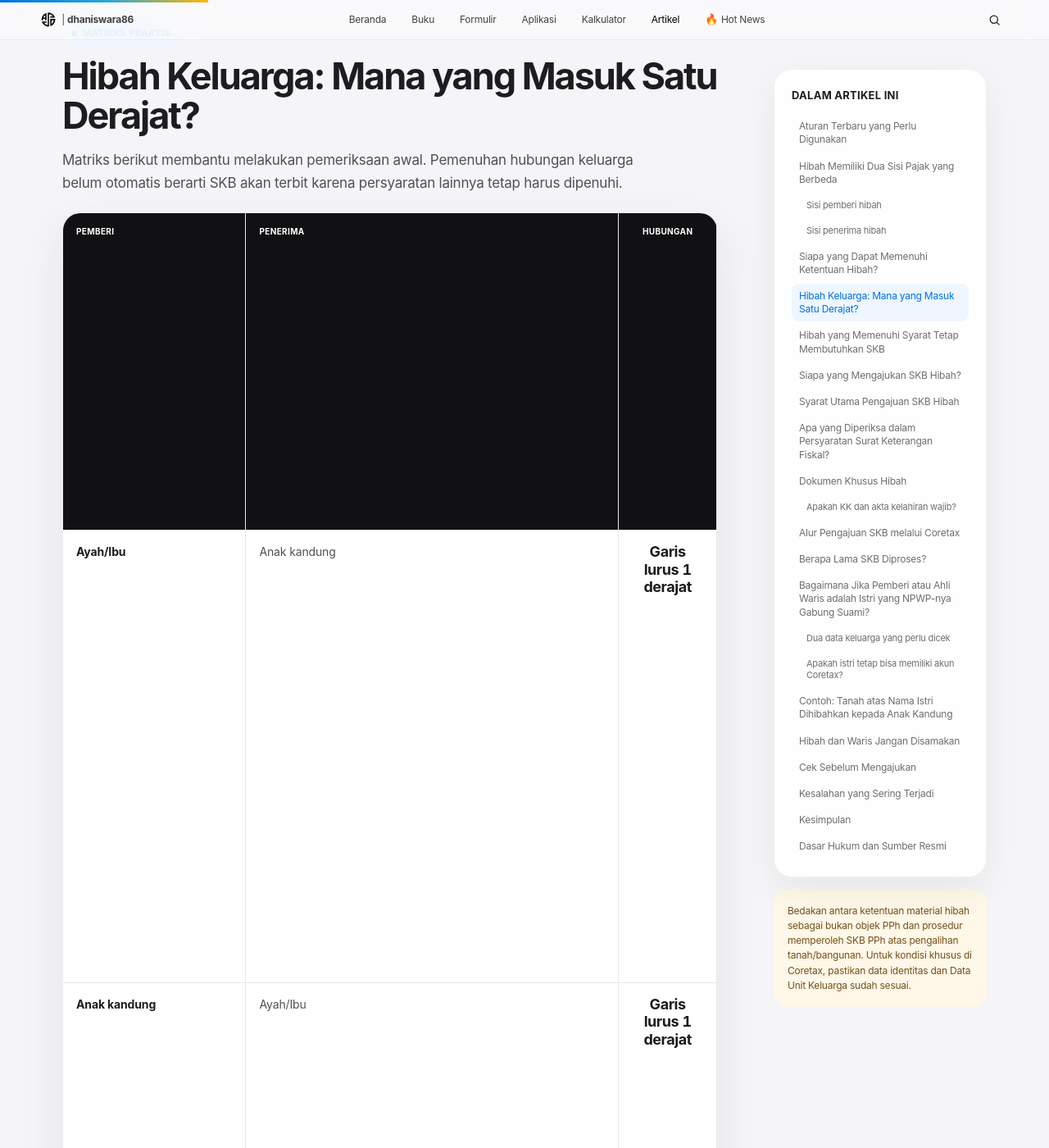
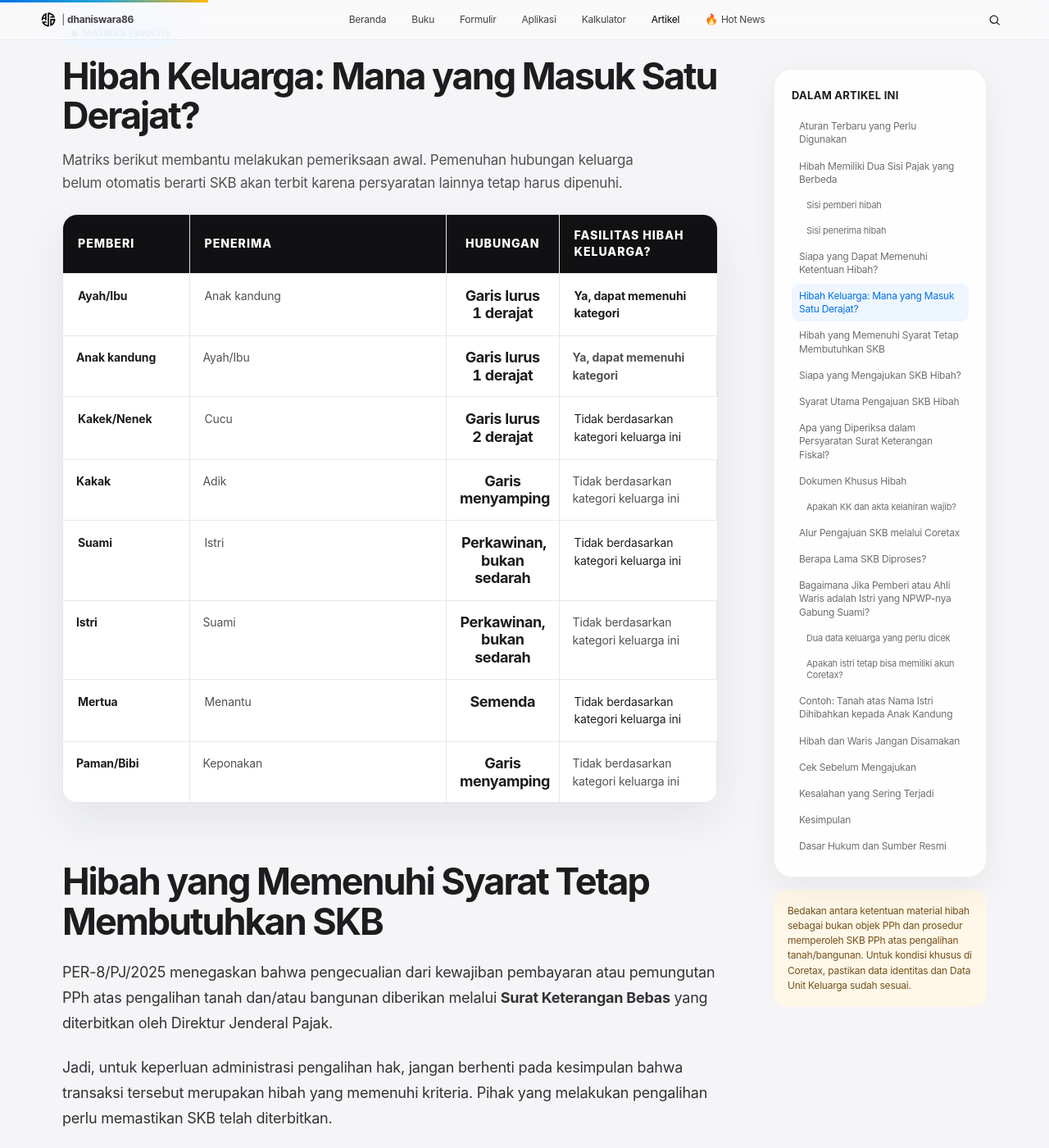
Before and after one commit to dhaniswara86/dhaniswara86.github.io, a Jekyll site: the page built from _artikel/skb-hibah-tanah-bangunan-coretax.md, in a window 1280 px wide and 1400 px high, scrolled down 4335 px. Shown: the whole window at 82% size. Built offline with Jekyll 4.4.1, drawn with Linux system fonts in a browser that asks for light colours; some of the changed lines change nothing that is shown.

Commit message:
Update skb-hibah-tanah-bangunan-coretax.md

```diff
--- a/_artikel/skb-hibah-tanah-bangunan-coretax.md
+++ b/_artikel/skb-hibah-tanah-bangunan-coretax.md
@@ -53,10 +53,152 @@ hero_stats:
 sidebar_note: "Bedakan antara ketentuan material hibah sebagai bukan objek PPh dan prosedur memperoleh SKB PPh atas pengalihan tanah/bangunan. Untuk kondisi khusus di Coretax, pastikan data identitas dan Data Unit Keluarga sudah sesuai."
 
 custom_css:
-  - /assets/css/jasakonstruksi.css?v=20260810-1
+  - /assets/css/jasakonstruksi.css?v=20260813-2
 ---
 
 <div class="jk-article">
+
+<style>
+/* =========================================================
+   TABEL ARTIKEL SKB HIBAH — OVERRIDE KHUSUS
+   Mencegah kolom terlalu sempit, kata pecah per huruf,
+   dan tinggi baris/header yang tidak proporsional.
+   ========================================================= */
+
+.jk-article .kb-table-wrap {
+  width: 100%;
+  margin: 24px 0 30px;
+  overflow-x: auto;
+  -webkit-overflow-scrolling: touch;
+  border: 1px solid #e5e7eb;
+  border-radius: 18px;
+  background: #fff;
+}
+
+.jk-article table.kb-table {
+  width: 100% !important;
+  min-width: 0 !important;
+  table-layout: fixed !important;
+  border-collapse: collapse !important;
+  border-spacing: 0 !important;
+  margin: 0 !important;
+}
+
+.jk-article table.kb-table thead {
+  display: table-header-group !important;
+}
+
+.jk-article table.kb-table tbody {
+  display: table-row-group !important;
+}
+
+.jk-article table.kb-table tr {
+  display: table-row !important;
+  height: auto !important;
+  min-height: 0 !important;
+}
+
+.jk-article table.kb-table th,
+.jk-article table.kb-table td {
+  display: table-cell !important;
+  height: auto !important;
+  min-height: 0 !important;
+  padding: 16px 18px !important;
+  vertical-align: top !important;
+  line-height: 1.45 !important;
+  white-space: normal !important;
+  word-break: normal !important;
+  overflow-wrap: break-word !important;
+  hyphens: none !important;
+  border-right: 1px solid #e5e7eb !important;
+  border-bottom: 1px solid #e5e7eb !important;
+}
+
+.jk-article table.kb-table th:last-child,
+.jk-article table.kb-table td:last-child {
+  border-right: 0 !important;
+}
+
+.jk-article table.kb-table tbody tr:last-child td {
+  border-bottom: 0 !important;
+}
+
+.jk-article table.kb-table thead th {
+  background: #111113 !important;
+  color: #fff !important;
+  font-size: 0.88rem !important;
+  font-weight: 800 !important;
+  letter-spacing: 0.07em !important;
+  text-transform: uppercase !important;
+  text-align: left !important;
+  vertical-align: middle !important;
+  padding-top: 15px !important;
+  padding-bottom: 15px !important;
+}
+
+.jk-article table.kb-table tbody td {
+  background: #fff !important;
+  color: #55565a !important;
+  font-size: 0.98rem !important;
+  font-weight: 400 !important;
+}
+
+.jk-article table.kb-table tbody td:first-child {
+  color: #252529 !important;
+  font-weight: 700 !important;
+}
+
+/* Matriks hubungan keluarga: kolom hasil dibuat paling lega. */
+.jk-article table.kb-table-family col:nth-child(1) { width: 19%; }
+.jk-article table.kb-table-family col:nth-child(2) { width: 21%; }
+.jk-article table.kb-table-family col:nth-child(3) { width: 25%; }
+.jk-article table.kb-table-family col:nth-child(4) { width: 35%; }
+
+/* Tabel kondisi NPWP istri: kolom penjelasan dan tindakan dibuat seimbang. */
+.jk-article table.kb-table-wife col:nth-child(1) { width: 27%; }
+.jk-article table.kb-table-wife col:nth-child(2) { width: 36%; }
+.jk-article table.kb-table-wife col:nth-child(3) { width: 37%; }
+
+/* Tabel dua kolom. */
+.jk-article table.kb-table-two col:nth-child(1) { width: 30%; }
+.jk-article table.kb-table-two col:nth-child(2) { width: 70%; }
+
+/* Tabel hibah vs waris. */
+.jk-article table.kb-table-warisan col:nth-child(1) { width: 22%; }
+.jk-article table.kb-table-warisan col:nth-child(2) { width: 39%; }
+.jk-article table.kb-table-warisan col:nth-child(3) { width: 39%; }
+
+/* Hindari pemecahan kata ekstrem pada kolom-kolom pendek. */
+.jk-article table.kb-table th,
+.jk-article table.kb-table td {
+  overflow-wrap: normal !important;
+}
+
+@media (max-width: 760px) {
+  .jk-article .kb-table-wrap {
+    margin-left: 0;
+    margin-right: 0;
+    border-radius: 15px;
+  }
+
+  /* Di mobile jangan paksa seluruh kolom menyempit.
+     Scroll horizontal lebih mudah dibaca daripada kata pecah. */
+  .jk-article table.kb-table {
+    min-width: 720px !important;
+  }
+
+  .jk-article table.kb-table th,
+  .jk-article table.kb-table td {
+    padding: 14px 15px !important;
+    font-size: 0.93rem !important;
+  }
+
+  .jk-article table.kb-table thead th {
+    font-size: 0.8rem !important;
+  }
+}
+</style>
+
 
 <section id="pengantar">
   <p>
@@ -221,8 +363,14 @@ custom_css:
     </p>
   </div>
 
-  <div class="jk-tariff-table-wrapper">
-    <table class="jk-tariff-table">
+  <div class="jk-tariff-table-wrapper kb-table-wrap">
+    <table class="jk-tariff-table kb-table kb-table-family">
+      <colgroup>
+        <col style="width:19%;">
+        <col style="width:21%;">
+        <col style="width:25%;">
+        <col style="width:35%;">
+      </colgroup>
       <thead>
         <tr>
           <th>Pemberi</th>
@@ -378,8 +526,12 @@ custom_css:
     persyaratan untuk diberikan Surat Keterangan Fiskal sebagaimana Pasal 4.
   </p>
 
-  <div class="jk-tariff-table-wrapper">
-    <table class="jk-tariff-table">
+  <div class="jk-tariff-table-wrapper kb-table-wrap">
+    <table class="jk-tariff-table kb-table kb-table-two">
+      <colgroup>
+        <col style="width:30%;">
+        <col style="width:70%;">
+      </colgroup>
       <thead>
         <tr>
           <th>Pemeriksaan</th>
@@ -580,8 +732,13 @@ custom_css:
     <strong>Nonaktif</strong>, bergantung pada riwayat registrasi perpajakannya.
   </p>
 
-  <div class="jk-tariff-table-wrapper">
-    <table class="jk-tariff-table">
+  <div class="jk-tariff-table-wrapper kb-table-wrap">
+    <table class="jk-tariff-table kb-table kb-table-wife">
+      <colgroup>
+        <col style="width:27%;">
+        <col style="width:36%;">
+        <col style="width:37%;">
+      </colgroup>
       <thead>
         <tr>
           <th>Kondisi istri</th>
@@ -696,8 +853,13 @@ custom_css:
 <section id="waris">
   <h2>Hibah dan Waris Jangan Disamakan</h2>
 
-  <div class="jk-tariff-table-wrapper">
-    <table class="jk-tariff-table">
+  <div class="jk-tariff-table-wrapper kb-table-wrap">
+    <table class="jk-tariff-table kb-table kb-table-warisan">
+      <colgroup>
+        <col style="width:22%;">
+        <col style="width:39%;">
+        <col style="width:39%;">
+      </colgroup>
       <thead>
         <tr>
           <th>Aspek</th>
@@ -758,8 +920,12 @@ custom_css:
 <section id="cek-sebelum-ajukan">
   <h2>Cek Sebelum Mengajukan</h2>
 
-  <div class="jk-tariff-table-wrapper">
-    <table class="jk-tariff-table">
+  <div class="jk-tariff-table-wrapper kb-table-wrap">
+    <table class="jk-tariff-table kb-table kb-table-two">
+      <colgroup>
+        <col style="width:30%;">
+        <col style="width:70%;">
+      </colgroup>
       <thead>
         <tr>
           <th>Yang dicek</th>
```
